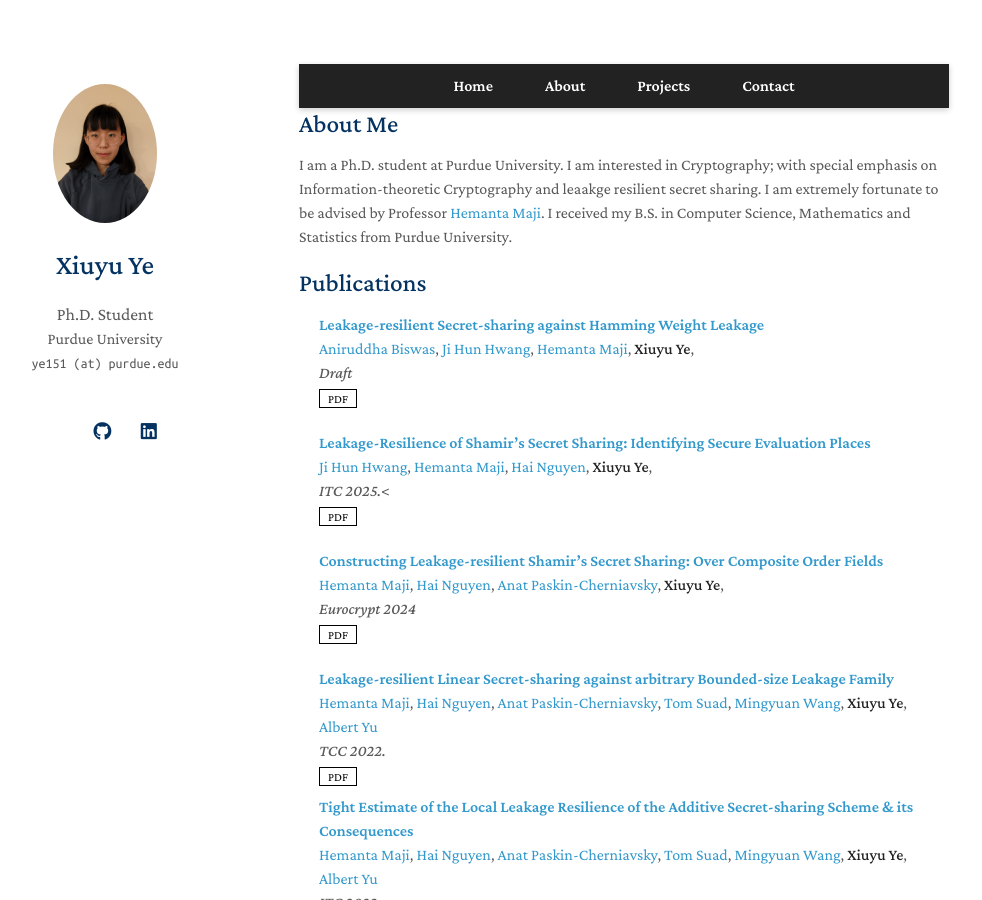
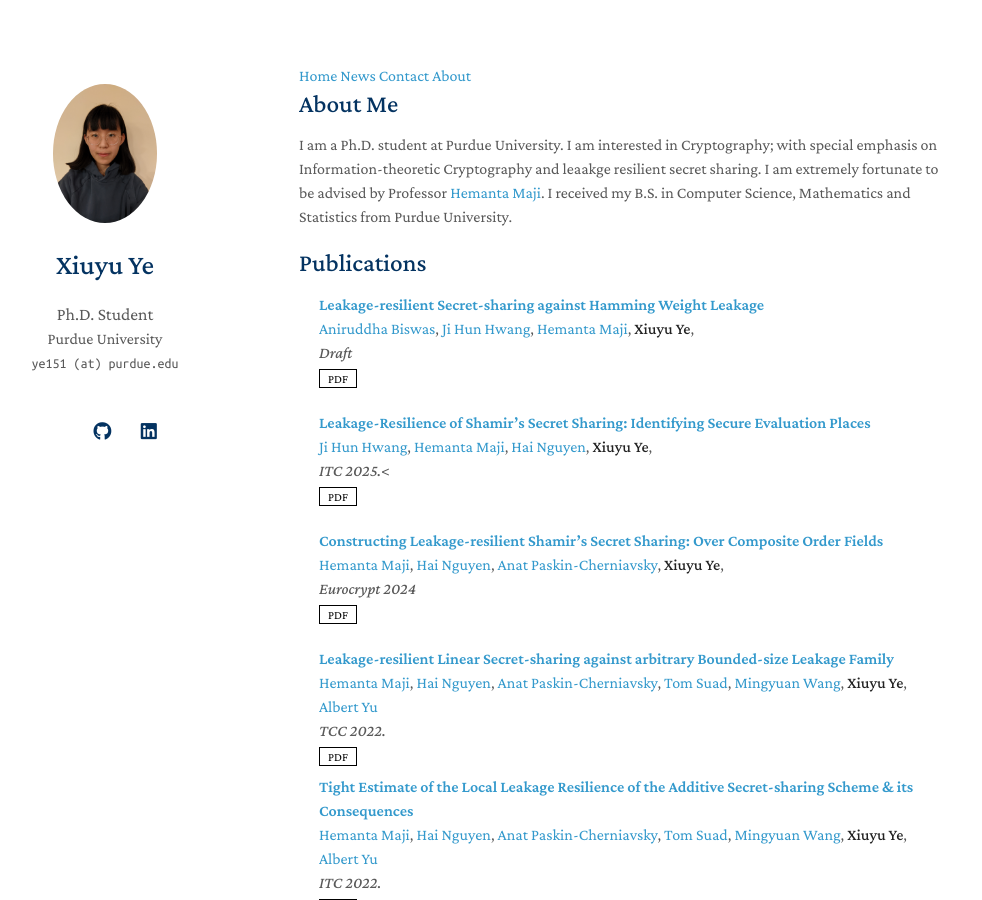
Before and after one commit to darahye/darahye.github.io, a Jekyll site: the page built from index.md, in a window 1280 px wide and 900 px high. Shown: the whole window, without its empty margins (171-1153 px from the left). Built offline with Jekyll 4.4.1, drawn with Linux system fonts in a browser that asks for light colours; nearby versions of some CDN libraries; a style sheet for code colours, icons or effects is not loaded; our own code applies the rules of GitHub Pages for plain Markdown files.

Commit message:
attemp add nav bar

```diff
--- a/_layouts/homepage.html
+++ b/_layouts/homepage.html
@@ -85,14 +85,21 @@
       </header>
       <section>
 
-        <nav class="navbar">
+        <!-- <nav class="navbar">
           <ul>
             <li><a href="{{ '/' | relative_url }}" {% if page.url == '/' %}class="active"{% endif %}>Home</a></li>
             <li><a href="{{ '/about/' | relative_url }}" {% if page.url == '/about/' %}class="active"{% endif %}>About</a></li>
             <li><a href="{{ '/projects/' | relative_url }}" {% if page.url == '/projects/' %}class="active"{% endif %}>Projects</a></li>
             <li><a href="{{ '/contact/' | relative_url }}" {% if page.url == '/contact/' %}class="active"{% endif %}>Contact</a></li>
           </ul>
-        </nav>
+        </nav> -->
+
+        <div class="topnav">
+          <a class="active" href="#home">Home</a>
+          <a href="#news">News</a>
+          <a href="#contact">Contact</a>
+          <a href="#about">About</a>
+        </div>
 
       {{ content }}
 
```
Also changed, not shown: _includes/about.md (deleted, +0 -8 lines).
